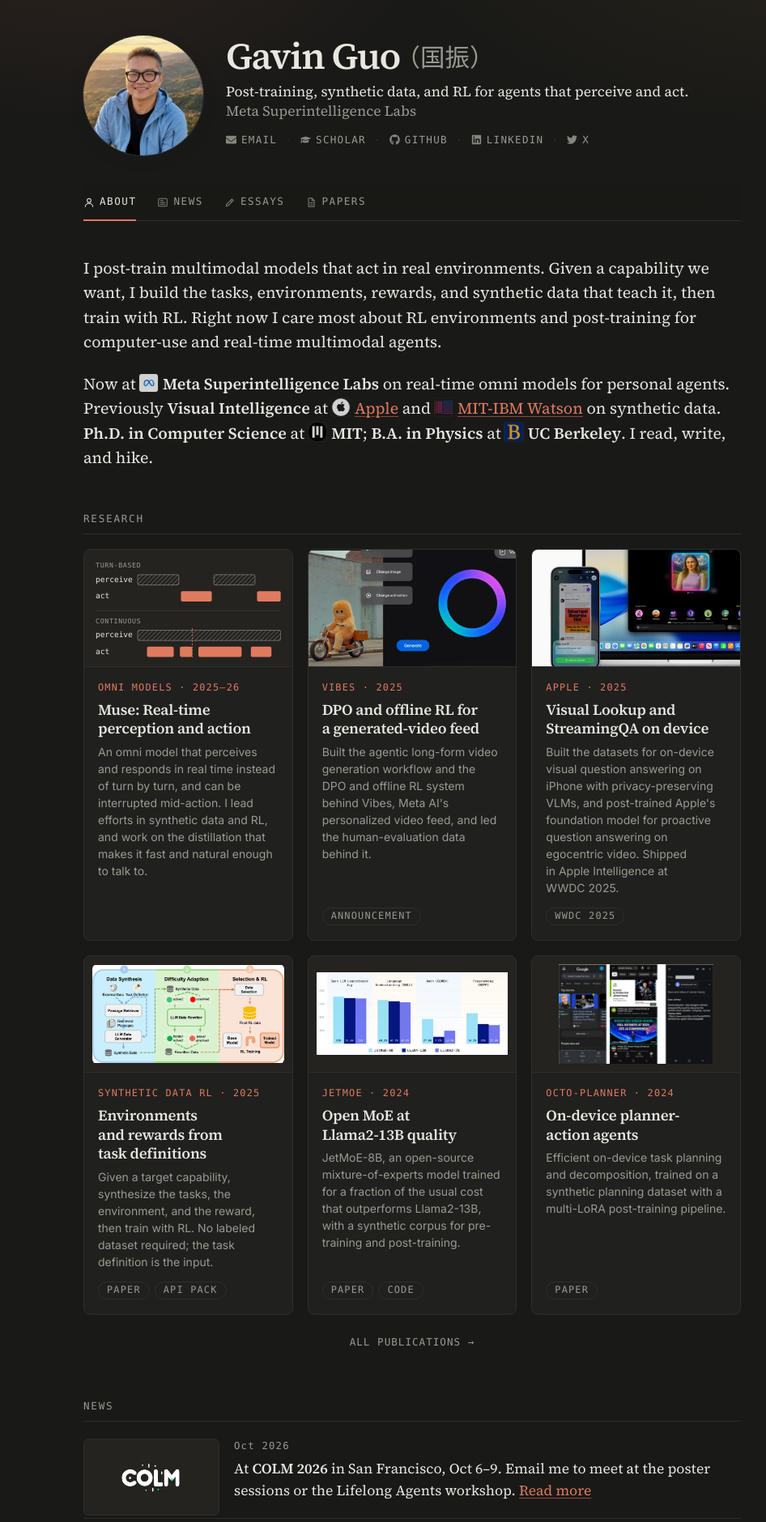
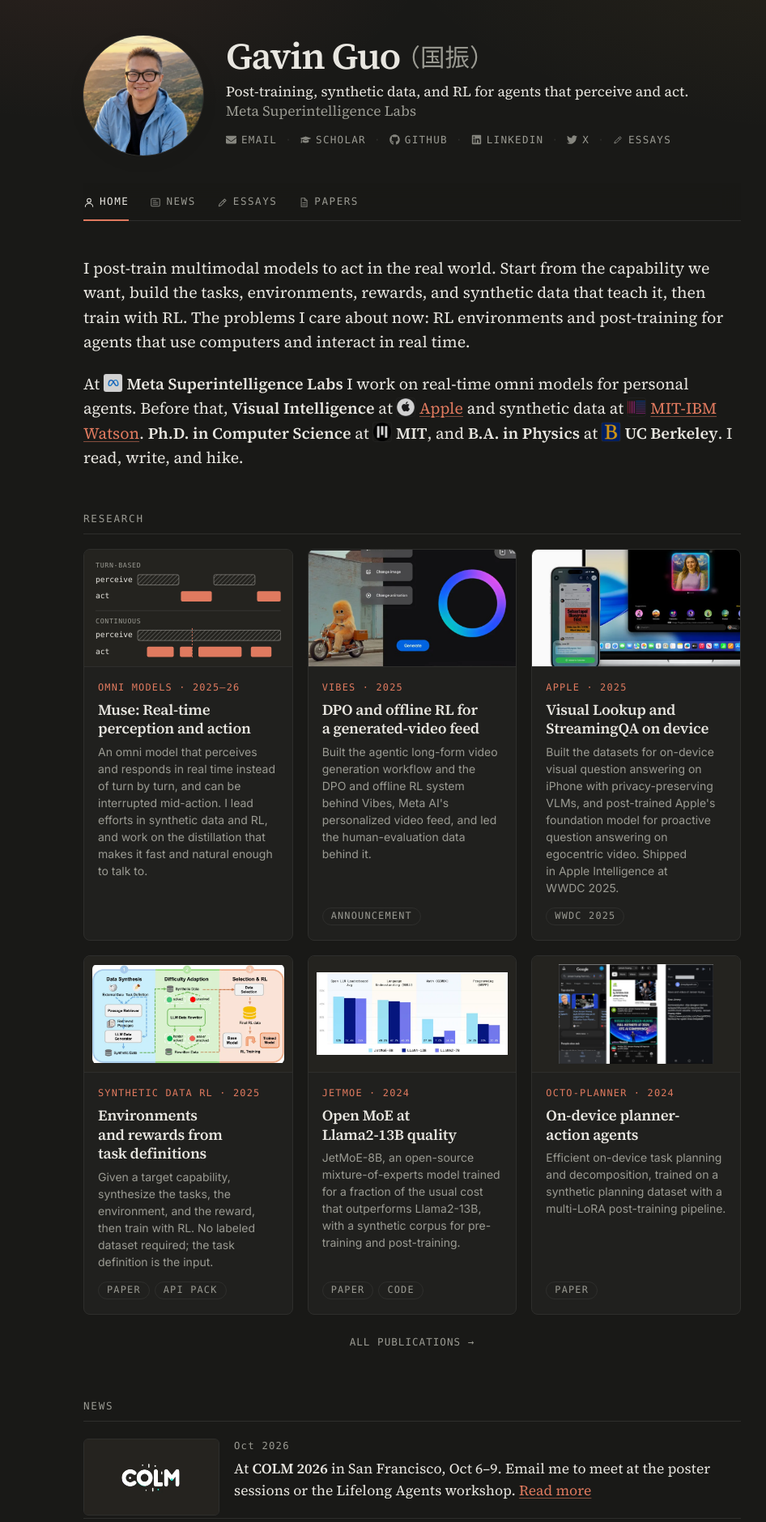
Before and after one commit to zguo0525/zguo0525.github.io, a Jekyll site: the page built from index.md, in a window 1280 px wide. Shown: the top 1880 px of the page at 81% size, without its empty margins (131-1077 px from the left). Built offline with Jekyll 4.4.1, drawn with Linux system fonts in a browser that asks for light colours; some of the changed text lies outside the part shown.

Commit message:
Tighten intro, link card titles, Home tab, per-tag essay strip, new favicon
- Intro rewritten in plainer language; degrees line reads as one sentence
- Research card titles link to the paper or announcement
- First nav tab is Home; Essays added to the contact row
- Home essay strip shows one essay per tag (AI, Strategy, Career)
- Favicon and touch icon regenerated from the new portrait; avatar and icons cache-busted per build
- Muse news entries state the relationship to my work

Co-Authored-By: Claude Fable 5.1 <noreply@anthropic.com>
Claude-Session: https://claude.ai/code/session_01HnC98uYSSXDKz9D1f4jfEu

```diff
--- a/_data/news.yml
+++ b/_data/news.yml
@@ -9,21 +9,21 @@
   year: 2026
   month: Jul
   date_sort: 2026-07
-  text: '**Muse Spark 1.1** released, a multimodal reasoning model for agentic tasks, debuting alongside the Meta Model API public preview.'
+  text: '**Muse Spark 1.1** released, a multimodal reasoning model for agentic tasks, alongside the Meta Model API public preview. My real-time omni model work feeds this series.'
   link: https://ai.meta.com/blog/introducing-muse-spark-meta-model-api/
   thumb: /assets/news/2026-07-muse-spark-1-1-released-a-multimodal-rea.webp
 - id: 2026-07-muse-image-launched-the-first-image-gene
   year: 2026
   month: Jul
   date_sort: 2026-07
-  text: '**Muse Image** launched, the first image generation model from Meta Superintelligence Labs — agentic generation paired with Muse Spark.'
+  text: '**Muse Image** launched, the first image generation model from Meta Superintelligence Labs, paired with Muse Spark for agentic generation.'
   link: https://x.com/alexandr_wang/status/2074555909347369105
   thumb: /assets/news/2026-07-muse-image-launched-the-first-image-gene.webp
 - id: 2026-04-muse-spark-announced-the-first-model-in-
   year: 2026
   month: Apr
   date_sort: 2026-04
-  text: '**Muse Spark** announced, the first model in the Muse series from Meta Superintelligence Labs, with multimodal perception built in.'
+  text: '**Muse Spark** announced, the first model in the Muse series from Meta Superintelligence Labs, with multimodal perception built in. The series my team contributes to.'
   link: https://about.fb.com/news/2026/04/introducing-muse-spark-meta-superintelligence-labs/
   thumb: /assets/news/2026-04-muse-spark-announced-the-first-model-in-.webp
 - id: 2025-09-vibes-launched-in-the-meta-ai-app-for-ai
--- a/_layouts/default.html
+++ b/_layouts/default.html
@@ -7,8 +7,8 @@
     <meta name="color-scheme" content="dark">
     {% seo %}
     <link rel="alternate" type="application/atom+xml" title="Essays — Gavin Guo" href="{{ '/feed/articles.xml' | relative_url }}">
-    <link rel="icon" type="image/png" href="{{ '/favicon.png' | relative_url }}">
-    <link rel="apple-touch-icon" href="{{ '/apple-touch-icon.png' | relative_url }}">
+    <link rel="icon" type="image/png" href="{{ '/favicon.png' | relative_url }}?v={{ site.time | date: '%s' }}">
+    <link rel="apple-touch-icon" href="{{ '/apple-touch-icon.png' | relative_url }}?v={{ site.time | date: '%s' }}">
     <link rel="preconnect" href="https://fonts.googleapis.com">
     <link rel="preconnect" href="https://fonts.gstatic.com" crossorigin>
     <link rel="preload" as="style" href="https://fonts.googleapis.com/css2?family=Source+Serif+4:ital,opsz,wght@0,8..60,400;0,8..60,600;1,8..60,400;1,8..60,600&amp;family=Inter:wght@400;500;600&amp;display=swap">
@@ -25,7 +25,7 @@
     {% if page.url == '/' or page.url == '/index.html' %}{% assign is_home = true %}{% endif %}
 
     {% capture navlinks %}
-        <a href="{{ '/' | relative_url }}"{% if is_home %} class="active" aria-current="page"{% endif %}>{% include icon-nav-about.svg %}About</a>
+        <a href="{{ '/' | relative_url }}"{% if is_home %} class="active" aria-current="page"{% endif %}>{% include icon-nav-about.svg %}Home</a>
         <a href="{{ '/news.html' | relative_url }}"{% if page.url contains 'news' %} class="active" aria-current="page"{% endif %}>{% include icon-nav-news.svg %}News</a>
         <a href="{{ '/essays.html' | relative_url }}"{% if page.url contains 'essays' %} class="active" aria-current="page"{% endif %}>{% include icon-nav-essays.svg %}Essays</a>
         <a href="{{ '/papers.html' | relative_url }}"{% if page.url contains 'papers' %} class="active" aria-current="page"{% endif %}>{% include icon-nav-papers.svg %}Papers</a>
@@ -43,7 +43,7 @@
       {% elsif is_home %}
       <header class="site-header">
         {% if site.logo %}
-        <img class="avatar" src="{{ site.logo | relative_url }}" alt="Portrait of Gavin Guo" width="148" height="148" />
+        <img class="avatar" src="{{ site.logo | relative_url }}?v={{ site.time | date: '%s' }}" alt="Portrait of Gavin Guo" width="148" height="148" />
         {% endif %}
         <div class="site-id">
           <div class="title-row">
@@ -57,6 +57,7 @@
           <li><a href="https://github.com/{{ site.author.github }}">{% include icon-github.svg %}GitHub</a></li>
           <li><a href="https://www.linkedin.com/in/{{ site.author.linkedin }}">{% include icon-linkedin.svg %}LinkedIn</a></li>
           <li><a href="https://twitter.com/{{ site.author.twitter }}">{% include icon-twitter.svg %}X</a></li>
+          <li><a href="{{ '/essays.html' | relative_url }}">{% include icon-nav-essays.svg %}Essays</a></li>
         </ul>
       </header>
       <nav class="tabnav" aria-label="Primary navigation">{{ navlinks }}</nav>
--- a/assets/css/site.css
+++ b/assets/css/site.css
@@ -1263,3 +1263,7 @@ a.news-thumb:hover img, a.pub-thumb:hover img { transform: scale(1.03); }
   .news-row, .pub-row { grid-template-columns: 112px minmax(0, 1fr); gap: 12px; padding: 12px 0; }
 }
 @media (prefers-reduced-motion: reduce) { .news-thumb img, .pub-thumb img { transition: none; } a.news-thumb:hover img, a.pub-thumb:hover img { transform: none; } }
+
+/* Card titles are links */
+.content .rs-text h3 a { color: var(--text); text-decoration: none; }
+.content .rs-text h3 a:hover { color: var(--accent); }
--- a/index.md
+++ b/index.md
@@ -4,9 +4,9 @@ title: Post-training, synthetic data, and RL for agents
 nav_title: About
 ---
 
-I post-train multimodal models that act in real environments. Given a capability we want, I build the tasks, environments, rewards, and synthetic data that teach it, then train with RL. Right now I care most about RL environments and post-training for computer-use and real-time multimodal agents.
+I post-train multimodal models to act in the real world. Start from the capability we want, build the tasks, environments, rewards, and synthetic data that teach it, then train with RL. The problems I care about now: RL environments and post-training for agents that use computers and interact in real time.
 
-Now at <img class="logo-inline" src="{{ '/assets/logos/meta.com.png' | relative_url }}" alt="" width="16" height="16">**Meta Superintelligence Labs** on real-time omni models for personal agents. Previously **Visual Intelligence** at <img class="logo-inline" src="{{ '/assets/logos/apple.com.png' | relative_url }}" alt="" width="16" height="16">[Apple](https://www.apple.com/newsroom/2025/06/apple-intelligence-gets-even-more-powerful-with-new-capabilities-across-apple-devices/) and <img class="logo-inline" src="{{ '/assets/logos/mitibmwatsonailab.mit.edu.png' | relative_url }}" alt="" width="16" height="16">[MIT-IBM Watson](https://mitibmwatsonailab.mit.edu/) on synthetic data. **Ph.D. in Computer Science** at <img class="logo-inline" src="{{ '/assets/logos/mit.edu.png' | relative_url }}" alt="" width="16" height="16">**MIT**; **B.A. in Physics** at <img class="logo-inline" src="{{ '/assets/logos/berkeley.edu.png' | relative_url }}" alt="" width="16" height="16">**UC Berkeley**. I read, write, and hike.
+At <img class="logo-inline" src="{{ '/assets/logos/meta.com.png' | relative_url }}" alt="" width="16" height="16">**Meta Superintelligence Labs** I work on real-time omni models for personal agents. Before that, **Visual Intelligence** at <img class="logo-inline" src="{{ '/assets/logos/apple.com.png' | relative_url }}" alt="" width="16" height="16">[Apple](https://www.apple.com/newsroom/2025/06/apple-intelligence-gets-even-more-powerful-with-new-capabilities-across-apple-devices/) and synthetic data at <img class="logo-inline" src="{{ '/assets/logos/mitibmwatsonailab.mit.edu.png' | relative_url }}" alt="" width="16" height="16">[MIT-IBM Watson](https://mitibmwatsonailab.mit.edu/). **Ph.D. in Computer Science** at <img class="logo-inline" src="{{ '/assets/logos/mit.edu.png' | relative_url }}" alt="" width="16" height="16">**MIT**, and **B.A. in Physics** at <img class="logo-inline" src="{{ '/assets/logos/berkeley.edu.png' | relative_url }}" alt="" width="16" height="16">**UC Berkeley**. I read, write, and hike.
 
 ## Research
 
@@ -52,7 +52,7 @@ Now at <img class="logo-inline" src="{{ '/assets/logos/meta.com.png' | relative_
   </a>
   <div class="rs-text">
     <div class="rs-kicker">Vibes · 2025</div>
-    <h3>DPO and offline RL for a generated-video feed</h3>
+    <h3><a href="https://about.fb.com/news/2025/09/introducing-vibes-ai-videos/">DPO and offline RL for a generated-video feed</a></h3>
     <p>Built the agentic long-form video generation workflow and the DPO and offline RL system behind Vibes, Meta AI's personalized video feed, and led the human-evaluation data behind it.</p>
     <p class="rs-refs"><a class="chip" href="https://about.fb.com/news/2025/09/introducing-vibes-ai-videos/">Announcement</a></p>
   </div>
@@ -64,7 +64,7 @@ Now at <img class="logo-inline" src="{{ '/assets/logos/meta.com.png' | relative_
   </a>
   <div class="rs-text">
     <div class="rs-kicker">Apple · 2025</div>
-    <h3>Visual Lookup and StreamingQA on device</h3>
+    <h3><a href="https://www.apple.com/newsroom/2025/06/apple-intelligence-gets-even-more-powerful-with-new-capabilities-across-apple-devices/">Visual Lookup and StreamingQA on device</a></h3>
     <p>Built the datasets for on-device visual question answering on iPhone with privacy-preserving VLMs, and post-trained Apple's foundation model for proactive question answering on egocentric video. Shipped in Apple Intelligence at WWDC 2025.</p>
     <p class="rs-refs"><a class="chip" href="https://www.apple.com/newsroom/2025/06/apple-intelligence-gets-even-more-powerful-with-new-capabilities-across-apple-devices/">WWDC 2025</a></p>
   </div>
@@ -76,7 +76,7 @@ Now at <img class="logo-inline" src="{{ '/assets/logos/meta.com.png' | relative_
   </a>
   <div class="rs-text">
     <div class="rs-kicker">Synthetic Data RL · 2025</div>
-    <h3>Environments and rewards from task definitions</h3>
+    <h3><a href="https://arxiv.org/abs/2505.17063">Environments and rewards from task definitions</a></h3>
     <p>Given a target capability, synthesize the tasks, the environment, and the reward, then train with RL. No labeled dataset required; the task definition is the input.</p>
     <p class="rs-refs"><a class="chip" href="https://arxiv.org/abs/2505.17063">Paper</a><a class="chip" href="https://arxiv.org/abs/2402.09615">API Pack</a></p>
   </div>
@@ -88,7 +88,7 @@ Now at <img class="logo-inline" src="{{ '/assets/logos/meta.com.png' | relative_
   </a>
   <div class="rs-text">
     <div class="rs-kicker">JetMoE · 2024</div>
-    <h3>Open MoE at Llama2-13B quality</h3>
+    <h3><a href="https://arxiv.org/abs/2404.07413">Open MoE at Llama2-13B quality</a></h3>
     <p>JetMoE-8B, an open-source mixture-of-experts model trained for a fraction of the usual cost that outperforms Llama2-13B, with a synthetic corpus for pre-training and post-training.</p>
     <p class="rs-refs"><a class="chip" href="https://arxiv.org/abs/2404.07413">Paper</a><a class="chip" href="https://github.com/myshell-ai/JetMoE">Code</a></p>
   </div>
@@ -100,7 +100,7 @@ Now at <img class="logo-inline" src="{{ '/assets/logos/meta.com.png' | relative_
   </a>
   <div class="rs-text">
     <div class="rs-kicker">Octo-Planner · 2024</div>
-    <h3>On-device planner-action agents</h3>
+    <h3><a href="https://arxiv.org/abs/2406.18082">On-device planner-action agents</a></h3>
     <p>Efficient on-device task planning and decomposition, trained on a synthetic planning dataset with a multi-LoRA post-training pipeline.</p>
     <p class="rs-refs"><a class="chip" href="https://arxiv.org/abs/2406.18082">Paper</a></p>
   </div>
@@ -129,11 +129,20 @@ Now at <img class="logo-inline" src="{{ '/assets/logos/meta.com.png' | relative_
 ## Recent Essays
 
 <ul class="essay-list">
-{% assign recent_essays = site.data.essays | sort: "date_sort" | reverse %}
-{% for e in recent_essays limit:3 %}
-  {% capture essay_url %}/articles/{{ e.slug }}.html{% endcapture %}
-  {% assign apage = site.articles | where: "url", essay_url | first %}
-  <li><span class="item-date">{{ e.date }}</span><a href="{{ essay_url | relative_url }}">{{ e.title }}</a>{% if e.tags %}<span class="item-tag">{{ e.tags | first }}</span>{% endif %}{% if apage.description %}<p class="essay-desc">{{ apage.description }}</p>{% endif %}</li>
+{% assign sorted_essays = site.data.essays | sort: "date_sort" | reverse %}
+{% assign home_tags = "AI|Strategy|Career" | split: "|" %}
+{% assign used = "" %}
+{% for tag in home_tags %}
+  {% for hit in sorted_essays %}
+    {% assign key = "|" | append: hit.slug | append: "|" %}
+    {% if hit.tags contains tag %}{% unless used contains key %}
+      {% assign used = used | append: key %}
+      {% capture essay_url %}/articles/{{ hit.slug }}.html{% endcapture %}
+      {% assign apage = site.articles | where: "url", essay_url | first %}
+      <li><span class="item-date">{{ hit.date }}</span><a href="{{ essay_url | relative_url }}">{{ hit.title }}</a><span class="item-tag">{{ tag }}</span>{% if apage.description %}<p class="essay-desc">{{ apage.description }}</p>{% endif %}</li>
+      {% break %}
+    {% endunless %}{% endif %}
+  {% endfor %}
 {% endfor %}
 </ul>
 
```
Also changed, not shown: apple-touch-icon.png, favicon.png.
